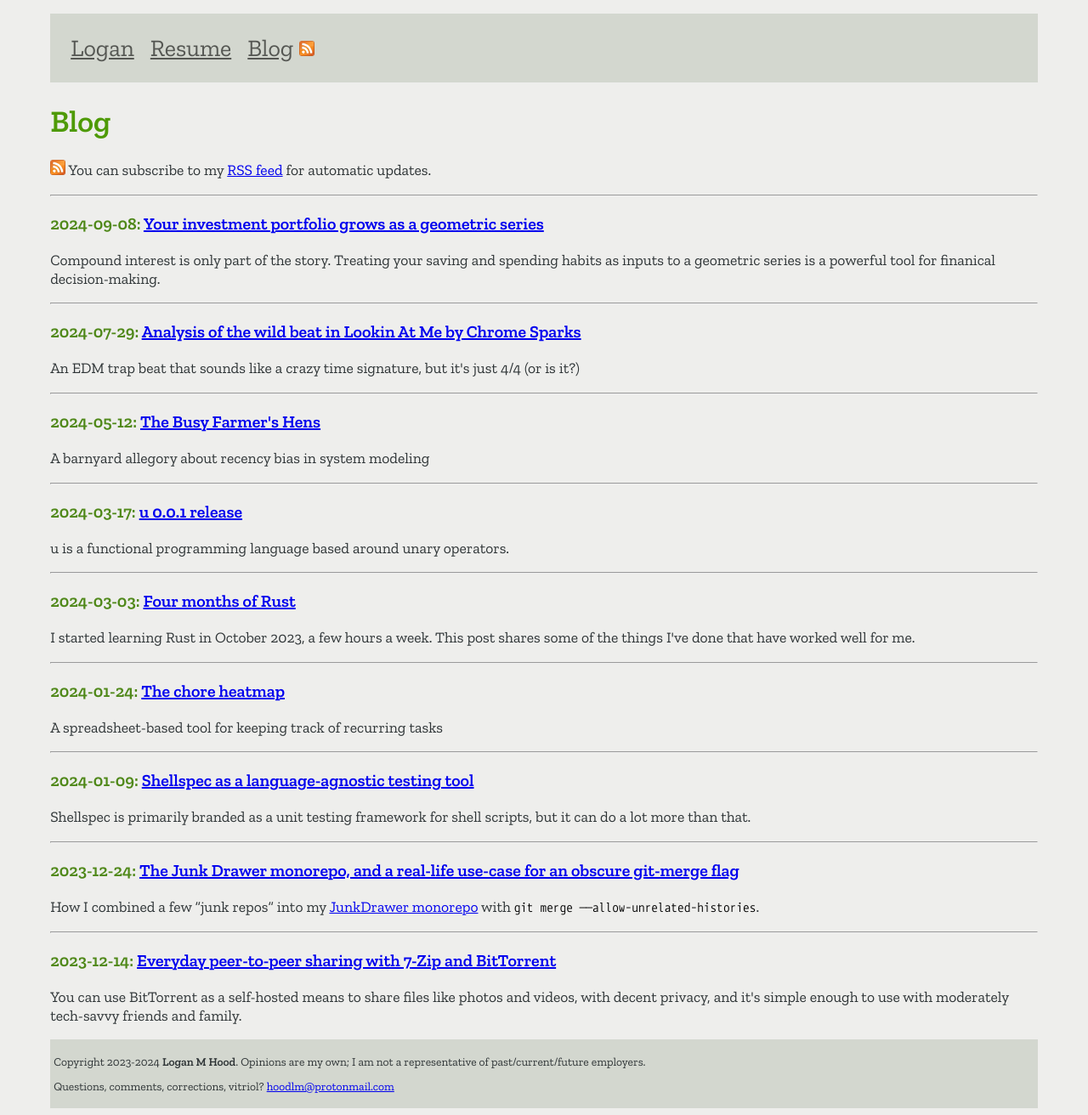
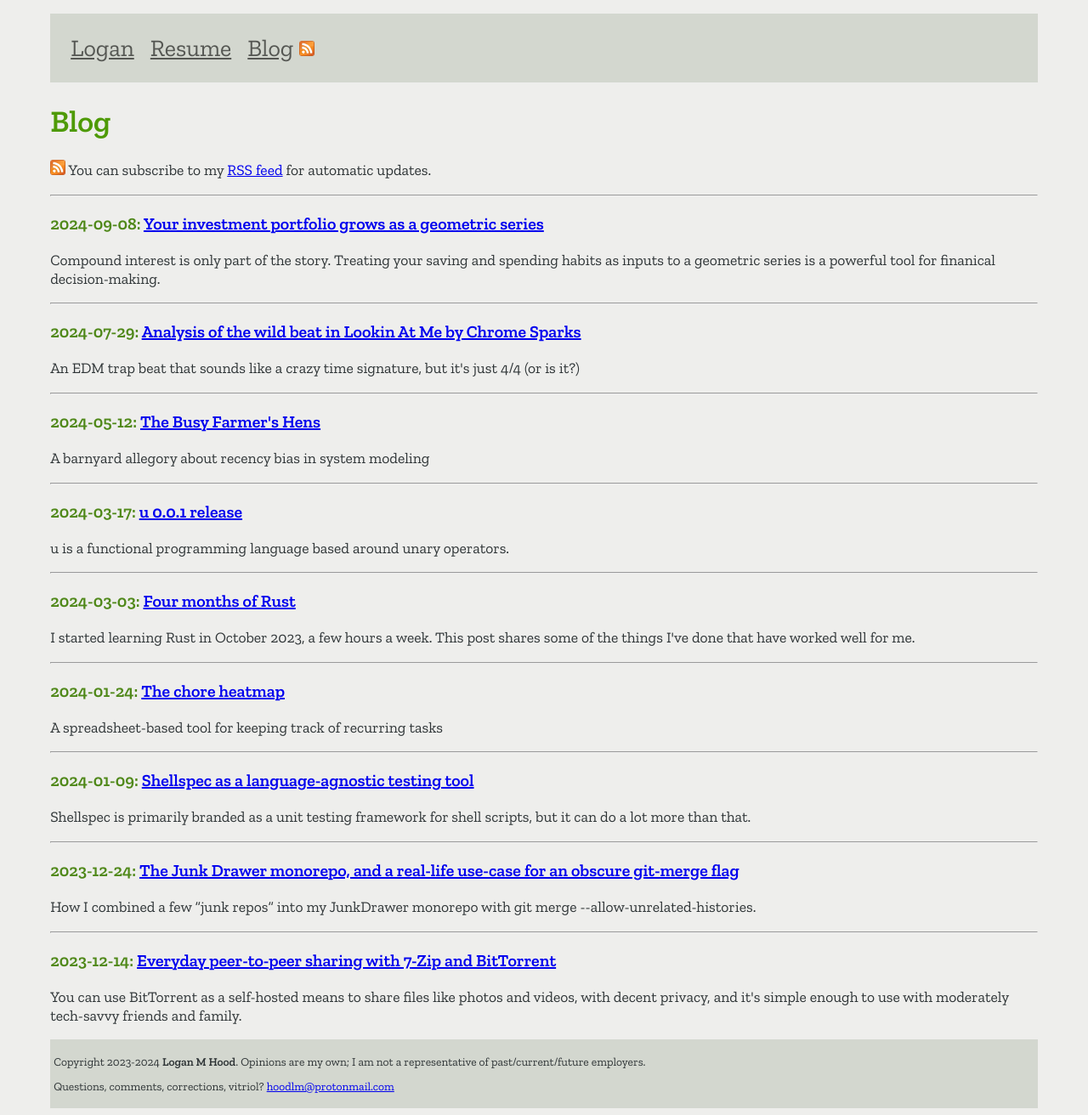
Before and after one commit to hoodlm/loganhooddotcom, a Jekyll site: the page built from blog.html, in a window 1280 px wide. Shown: the whole page at 85% size. Built offline with Jekyll 4.4.1, drawn with Linux system fonts in a browser that asks for light colours.

Commit message:
fixup some malformed/mismatched html tags on the blog page

```diff
--- a/blog.html
+++ b/blog.html
@@ -11,6 +11,6 @@
 
 {% for post in site.posts %}
 <hr/>
-<h3>{{ post.date | date: "%Y-%m-%d" }}</b>: <a href="{{ post.url }}">{{ post.title }}</a></h3>
-<p>{{ post.excerpt }}</p>
+<h3><b>{{ post.date | date: "%Y-%m-%d" }}</b>: <a href="{{ post.url }}">{{ post.title }}</a></h3>
+<p>{{ post.excerpt | strip_html }}</p>
 {% endfor %}
```
